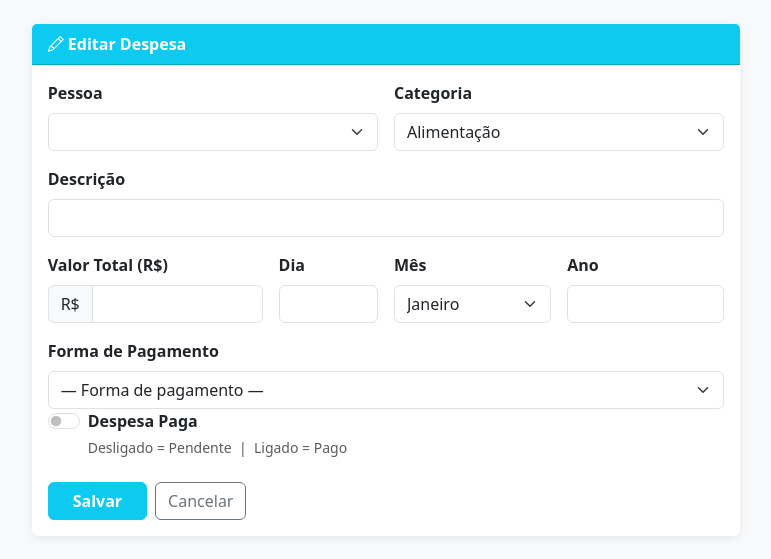
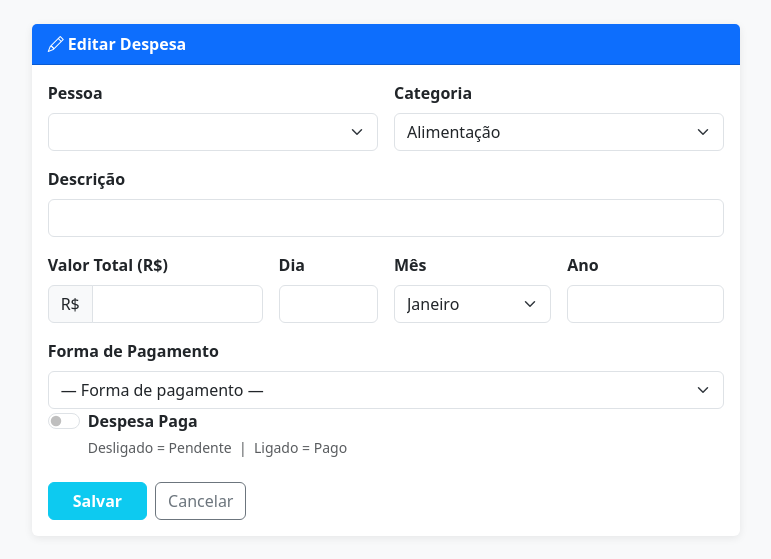
Before and after one commit to tpaixao13/controledegastos, a Flask app: template app/templates/expenses/edit.html in a window 1280 px wide. Shown: the part 62-621 px from the top of the page, without its empty margins (254-1025 px from the left). Run offline with Flask 3, Linux system fonts and the light colour scheme; the template is opened without the code that fills it: values that come from a table or form of the project are taken from there, others are empty; the visitor is signed in with stand-in values (Sample User, id 1); some libraries are stand-ins or nearby versions.

Commit message:
auto(Edit): edit.html"

```diff
--- a/app/templates/expenses/edit.html
+++ b/app/templates/expenses/edit.html
@@ -6,7 +6,7 @@
 <div class="row justify-content-center">
   <div class="col-lg-7">
     <div class="card">
-      <div class="card-header bg-info text-white fw-semibold">
+      <div class="card-header bg-primary text-white fw-semibold">
         <i class="bi bi-pencil"></i> Editar Despesa
         {% if expense.installment_group_id %}
           <span class="badge bg-light text-dark ms-2">Parcela {{ expense.installment_number }}/{{ expense.installment_group.num_installments }}</span>
```
